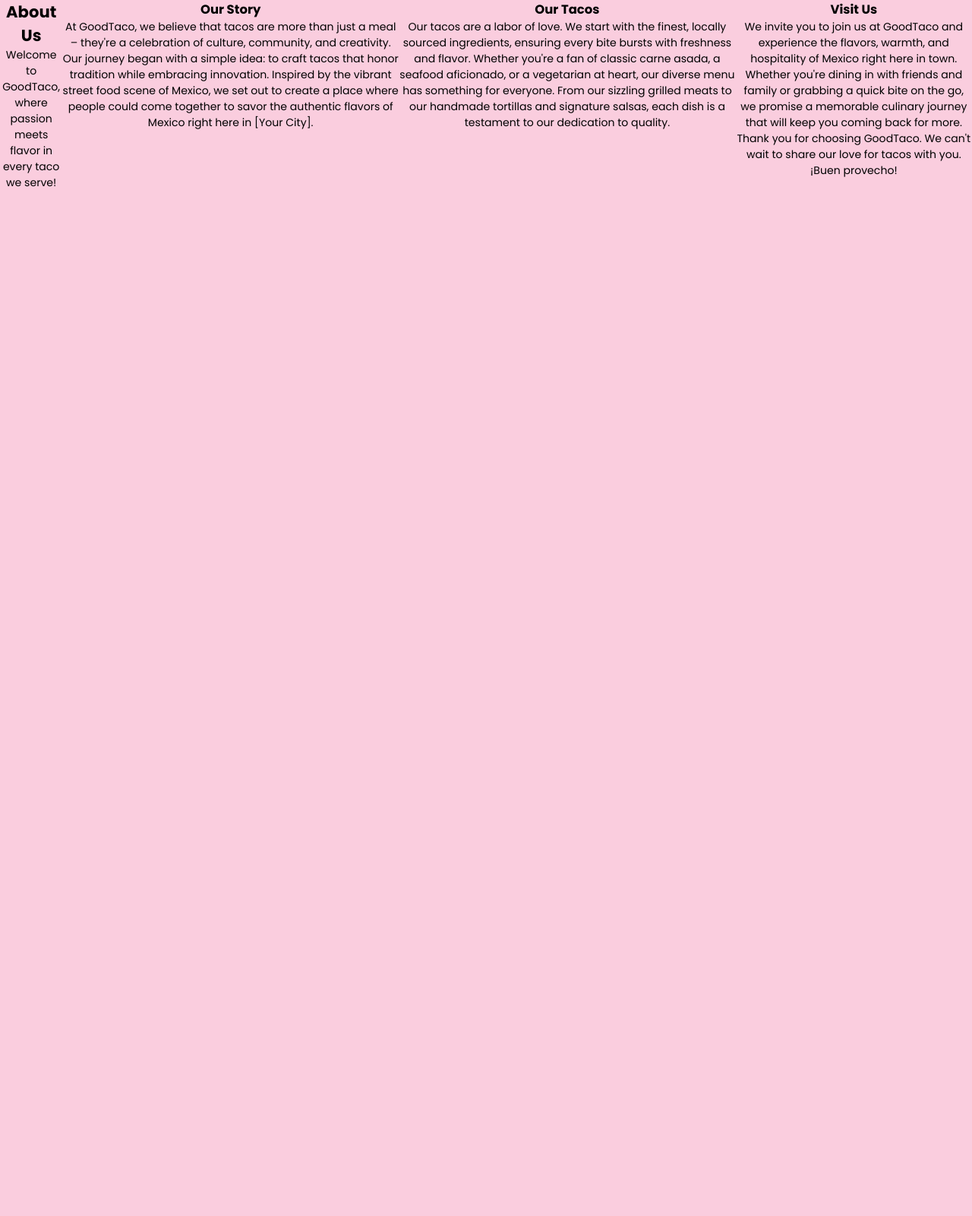
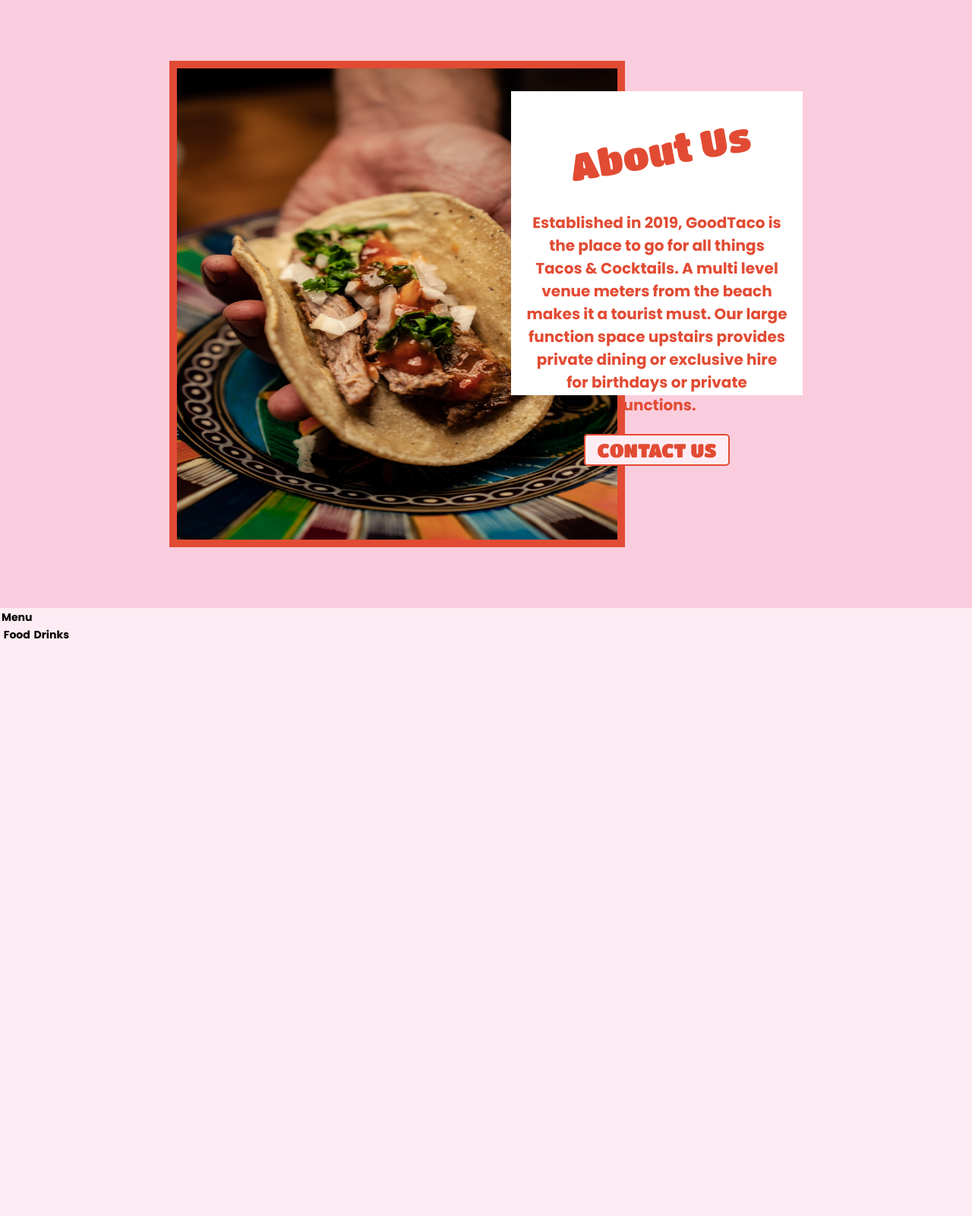
Before and after one commit to E01N/Restaurant-Website, a Django app: page / in a window 1280 px wide. Shown: the part 890-2490 px from the top of the page at 76% size. Before the commit the page ends 1136 px from the top, so only its background shows below. Run offline with Django 4.2, Linux system fonts and the light colour scheme; lists and menus that the app fills with data are empty.

Commit message:
added about section and started menu section

```diff
--- a/goodtaco/base/templates/base/home.html
+++ b/goodtaco/base/templates/base/home.html
@@ -46,28 +46,32 @@
         <!--about us section-->
         <section class="about-us">
             <div class="about-container">
-                <div class="about-content">
-                    <h2>About Us</h2>
-                    <p>Welcome to GoodTaco, where passion meets flavor in every taco we serve!</p>
-                </div>
+                <span>
+                    <img class="about-img" src="/static/images/image4.jpg" alt="hand holding taco">
+                </span>
+                <span class="about-text">
+                    <h1>About Us</h1>
+                    <p> Established in 2019, GoodTaco is the place to go for all things
+                        Tacos & Cocktails. A multi level venue meters from the beach makes it a tourist
+                        must. Our large function space upstairs provides private dining or exclusive hire
+                        for birthdays or private functions.
+                    </p>
+                    <a class="contact-btn" href="#">Contact Us</a>
+                </span>
+            </div>
+        </section>
 
-                <div class="about-story">
-                    <h3>Our Story</h3>
-                    <p>At GoodTaco, we believe that tacos are more than just a meal – they're a celebration of culture, community, and creativity. Our journey began with a simple idea: to craft tacos that honor tradition while embracing innovation. Inspired by the vibrant street food scene of Mexico, we set out to create a place where people could come together to savor the authentic flavors of Mexico right here in [Your City].</p>
-                </div>
-
-                <div class="about-tacos">
-                    <h3>Our Tacos</h3>
-                    <p>Our tacos are a labor of love. We start with the finest, locally sourced ingredients, ensuring every bite bursts with freshness and flavor. Whether you're a fan of classic carne asada, a seafood aficionado, or a vegetarian at heart, our diverse menu has something for everyone. From our sizzling grilled meats to our handmade tortillas and signature salsas, each dish is a testament to our dedication to quality.</p>
-                </div>
-
-                <div class="about-visit">
-                    <h3>Visit Us</h3>
-                    <p>We invite you to join us at GoodTaco and experience the flavors, warmth, and hospitality of Mexico right here in town. Whether you're dining in with friends and family or grabbing a quick bite on the go, we promise a memorable culinary journey that will keep you coming back for more.</p>
-                    <p>Thank you for choosing GoodTaco. We can't wait to share our love for tacos with you.</p>
-                    <p>¡Buen provecho!</p>
-                </div>
-            </div>
+        <!-- menu section -->
+        <section class="menu">
+            <table>
+                <tr>
+                    <th>Menu</th>
+                </tr>
+                <tr>
+                    <th>Food</th>
+                    <th>Drinks</th>
+                </tr>
+            </table>
         </section>
 
 
```
